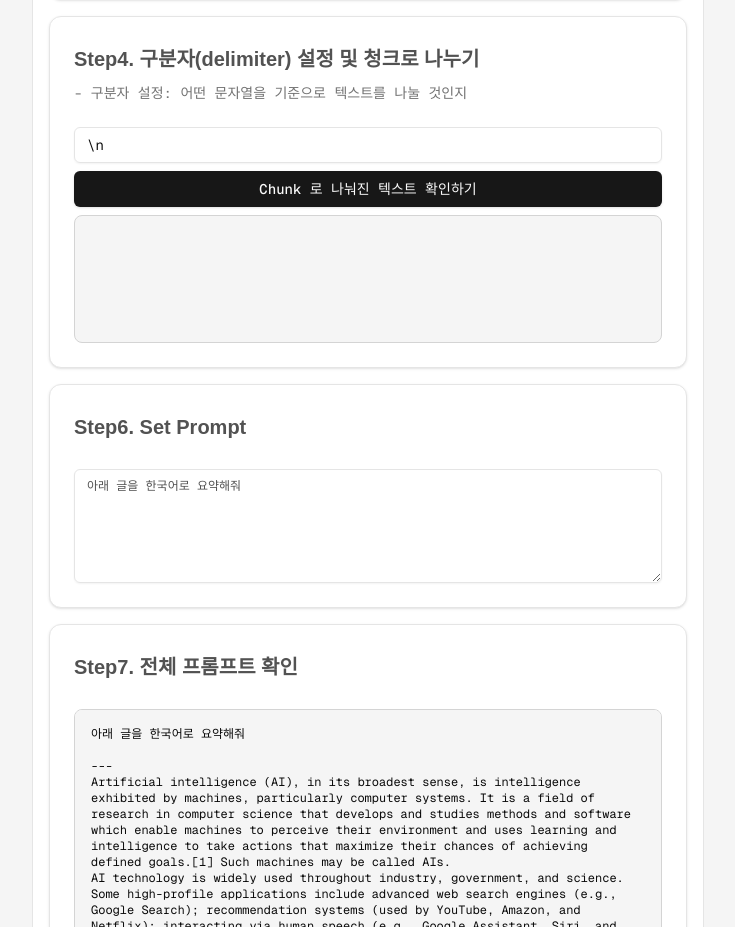
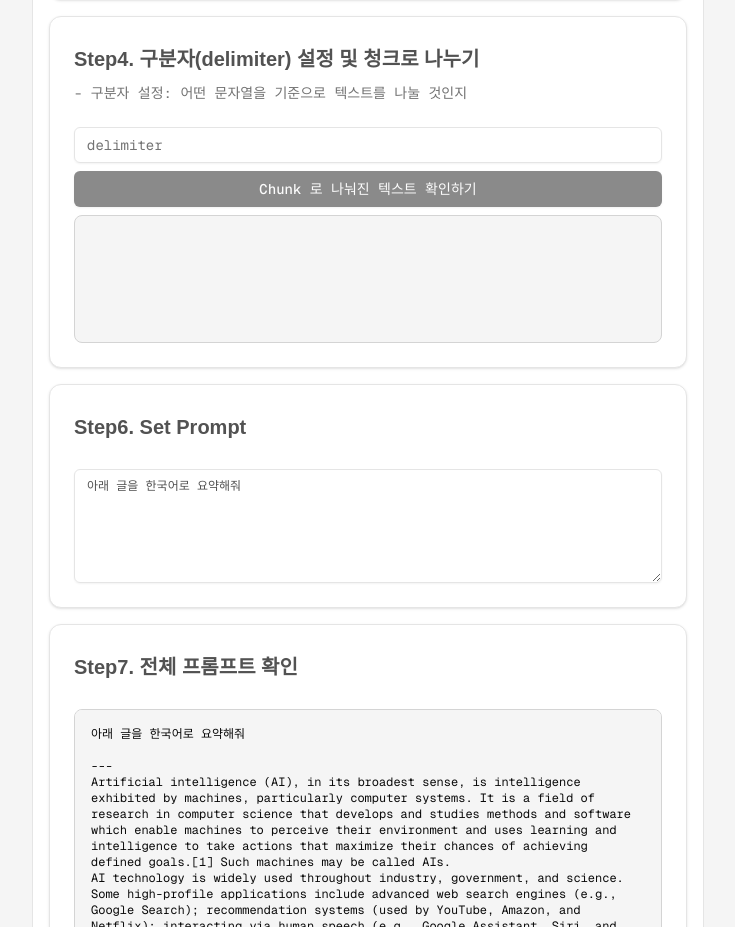
Before and after one commit to gitgitWi/llm-tutorials-step-by-step, a Next.js app: page /tutorials/summarizing-long-documents in a window 1280 px wide. Shown: the part 1060-1987 px from the top of the page, without its empty margins (272-1007 px from the left). Built offline with nearby package versions, Linux system fonts and the light colour scheme.

Commit message:
feat(summarizing) change default value of delimiter, add enter key up handler

```diff
--- a/src/app/tutorials/summarizing-long-documents/page.tsx
+++ b/src/app/tutorials/summarizing-long-documents/page.tsx
@@ -83,7 +83,7 @@ export default function SummarizingLongDocumentsPage() {
       apiKey,
       documentText: exampleDocument,
       modelName: 'gpt-4o',
-      delimiter: '\\n',
+      delimiter: '',
       userPrompt: '아래 글을 한국어로 요약해줘',
       provider: LlmProviders.AZURE_OPENAI,
     },
@@ -315,7 +315,19 @@ export default function SummarizingLongDocumentsPage() {
                 render={({ field }) => (
                   <FormItem>
                     <FormControl>
-                      <Input placeholder="delimiter" type="text" {...field} />
+                      <Input
+                        placeholder="delimiter"
+                        type="text"
+                        onKeyUp={(e) => {
+                          if (e.key === 'Enter') {
+                            setChunkedTexts(
+                              form.watch('documentText'),
+                              form.watch('delimiter')
+                            );
+                          }
+                        }}
+                        {...field}
+                      />
                     </FormControl>
                   </FormItem>
                 )}
```
